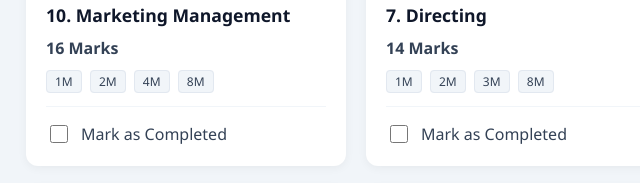
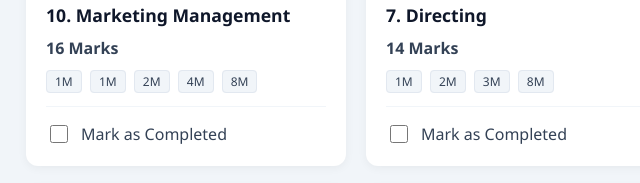
Before and after one commit to minhajdoc7x-oss/Business-Strategy, a plain HTML site: page index.html in a window 1280 px wide. Shown: the part 276-459 px from the top of the page, 114-754 px from the left. Drawn offline with Linux system fonts and the light colour scheme.

Commit message:
Update index.html

```diff
--- a/index.html
+++ b/index.html
@@ -112,7 +112,7 @@
             <h3>10. Marketing Management</h3>
             <span class="marks-info">16 Marks</span>
             <div class="question-tags">
-                <span class="tag">1M</span> <span class="tag">2M</span> <span class="tag">4M</span> <span class="tag">8M</span>
+                <span class="tag">1M</span> <span class="tag">1M</span> <span class="tag">2M</span> <span class="tag">4M</span> <span class="tag">8M</span>
             </div>
             <div class="progress-area"><input type="checkbox"> Mark as Completed</div>
         </div>
```
